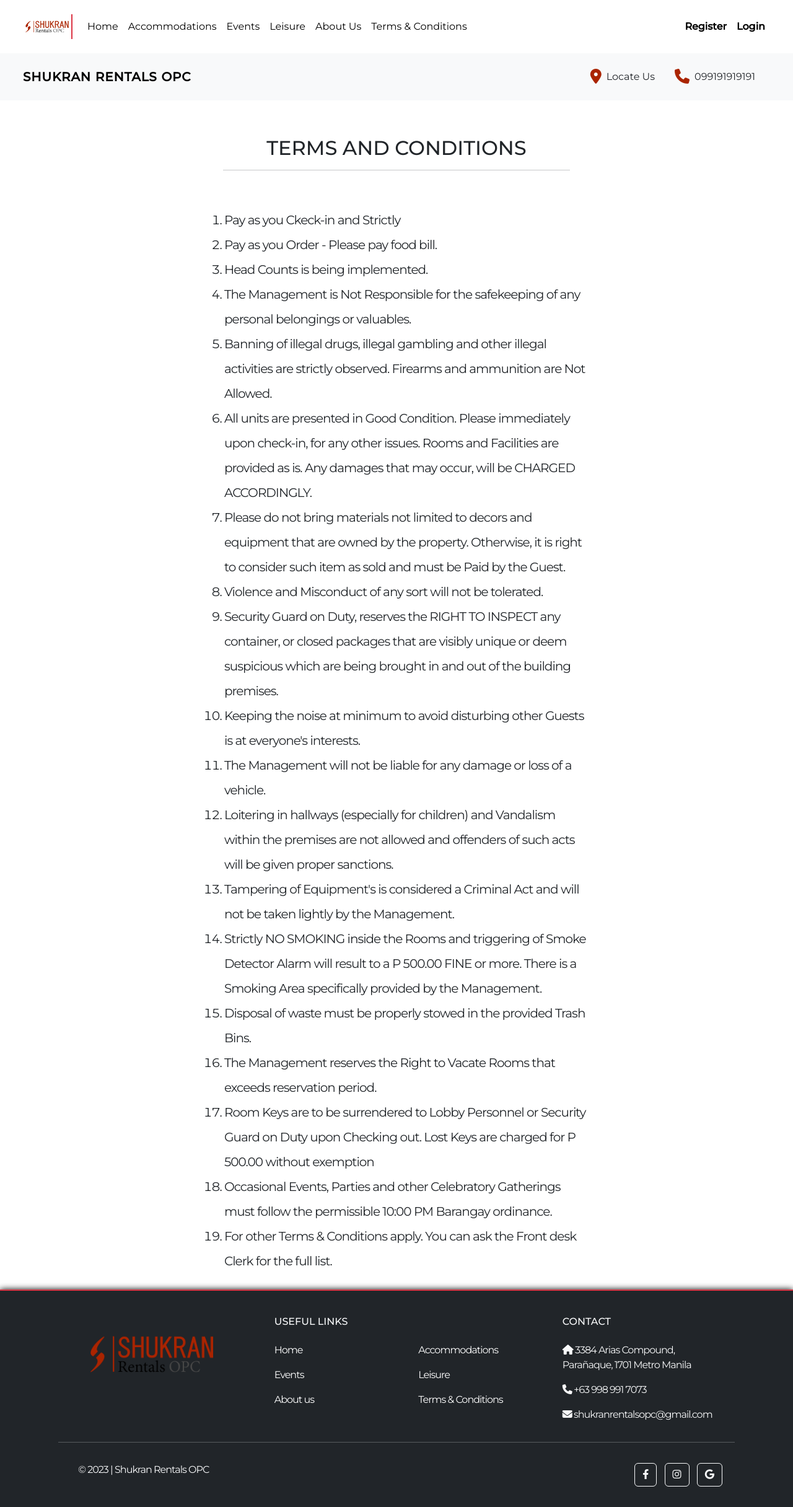
After one commit to mattaniban25/shukran-rentals, a PHP site: page /php/terms.php in a window 1280 px wide. The commit adds this page. Shown: the whole page at 62% size. Run offline with PHP 8.4, Linux system fonts and the light colour scheme; some libraries are stand-ins or nearby versions.

Commit message:
added leisure and terms page

```diff
--- a/index.php
+++ b/index.php
@@ -46,9 +46,9 @@
               <a href="index.php" class="nav-item page-header nav-link">Home</a>
               <a href="php/accommodations.php" class="nav-item page-header nav-link">Accommodations</a>
               <a href="php/events.php" class="nav-item page-header nav-link">Events</a>
-              <a href="#" class="nav-item page-header nav-link">Leisure</a>
+              <a href="php/leisure.php" class="nav-item page-header nav-link">Leisure</a>
               <a href="php/about-us.php" class="nav-item page-header nav-link">About Us</a>
-              <a href="#" class="nav-item page-header nav-link">Terms & Conditions</a>
+              <a href="php/terms.php" class="nav-item page-header nav-link">Terms & Conditions</a>
             </div>
             <div class="navbar-nav ms-auto">
               <a href="php/register.php" class="nav-item page-header nav-link"><strong>Register</strong></a>
--- a/php/header.php
+++ b/php/header.php
@@ -14,9 +14,9 @@
                     <a href="../index.php" class="nav-item page-header nav-link">Home</a>
                     <a href="accommodations.php" class="nav-item page-header nav-link">Accommodations</a>
                     <a href="events.php" class="nav-item page-header nav-link">Events</a>
-                    <a href="#" class="nav-item page-header nav-link">Leisure</a>
+                    <a href="leisure.php" class="nav-item page-header nav-link">Leisure</a>
                     <a href="about-us.php" class="nav-item page-header nav-link">About Us</a>
-                    <a href="#" class="nav-item page-header nav-link">Terms & Conditions</a>
+                    <a href="terms.php" class="nav-item page-header nav-link">Terms & Conditions</a>
                 </div>
                 <div class="navbar-nav ms-auto">
                     <a href="register.php" class="nav-item page-header nav-link"><strong>Register</strong></a>
--- /dev/null
+++ b/php/terms.php
@@ -0,0 +1,125 @@
+<!DOCTYPE html>
+<html lang="en">
+  <head>
+    <meta charset="utf-8" />
+    <meta name="viewport" content="width=device-width, initial-scale=1">
+    <meta name="author" content="ANIBAN, MATTHEW EMMANUEL DJ." />
+
+    <!-- social links logo -->
+    <link rel="stylesheet" href="https://cdnjs.cloudflare.com/ajax/libs/font-awesome/6.1.1/css/all.min.css" />
+
+    <!-- bootleg -->
+    <link href="https://cdn.jsdelivr.net/npm/bootstrap@5.3.0/dist/css/bootstrap.min.css" rel="stylesheet" integrity="sha384-9ndCyUaIbzAi2FUVXJi0CjmCapSmO7SnpJef0486qhLnuZ2cdeRhO02iuK6FUUVM" crossorigin="anonymous">
+    <script src="https://cdn.jsdelivr.net/npm/bootstrap@5.3.0/dist/js/bootstrap.bundle.min.js" integrity="sha384-geWF76RCwLtnZ8qwWowPQNguL3RmwHVBC9FhGdlKrxdiJJigb/j/68SIy3Te4Bkz" crossorigin="anonymous"></script>
+
+    <!-- CSS FILE -->
+    <link rel="stylesheet" href="../css/style.css">
+
+    <title>Shukran Rentals - Login</title>
+
+  </head>
+
+  <body>
+
+    <script>
+      AOS.init();
+    </script>
+
+    <?php include 'header.php'; ?>
+
+    <main>
+
+        <div class="container mt-5" align="center">
+            <h1 class="fs-2">TERMS AND CONDITIONS</h1>
+            <hr style="width:50%;">
+        </div>
+
+
+        <br>
+
+        <div class="container w-50">
+
+            <ol style="line-height:40px;" class="fs-5">
+                  <li>Pay as you Ckeck-in and Strictly</li>
+                  <li>Pay as you Order - Please pay food bill.</li>
+                  <li>Head Counts is being implemented.</li>
+                  <li>
+                    The Management is Not Responsible for the safekeeping of any
+                    personal belongings or valuables.
+                  </li>
+                  <li>
+                    Banning of illegal drugs, illegal gambling and other illegal
+                    activities are strictly observed. Firearms and ammunition
+                    are Not Allowed.
+                  </li>
+                  <li>
+                    All units are presented in Good Condition. Please
+                    immediately upon check-in, for any other issues. Rooms and
+                    Facilities are provided as is. Any damages that may occur,
+                    will be CHARGED ACCORDINGLY.
+                  </li>
+                  <li>
+                    Please do not bring materials not limited to decors and
+                    equipment that are owned by the property. Otherwise, it is
+                    right to consider such item as sold and must be Paid by the
+                    Guest.
+                  </li>
+                  <li>
+                    Violence and Misconduct of any sort will not be tolerated.
+                  </li>
+                  <li>
+                    Security Guard on Duty, reserves the RIGHT TO INSPECT any
+                    container, or closed packages that are visibly unique or
+                    deem suspicious which are being brought in and out of the
+                    building premises.
+                  </li>
+                  <li>
+                    Keeping the noise at minimum to avoid disturbing other
+                    Guests is at everyone's interests.
+                  </li>
+                  <li>
+                    The Management will not be liable for any damage or loss of
+                    a vehicle.
+                  </li>
+                  <li>
+                    Loitering in hallways (especially for children) and
+                    Vandalism within the premises are not allowed and offenders
+                    of such acts will be given proper sanctions.
+                  </li>
+                  <li>
+                    Tampering of Equipment's is considered a Criminal Act and
+                    will not be taken lightly by the Management.
+                  </li>
+                  <li>
+                    Strictly NO SMOKING inside the Rooms and triggering of Smoke
+                    Detector Alarm will result to a P 500.00 FINE or more. There
+                    is a Smoking Area specifically provided by the Management.
+                  </li>
+                  <li>
+                    Disposal of waste must be properly stowed in the provided
+                    Trash Bins.
+                  </li>
+                  <li>
+                    The Management reserves the Right to Vacate Rooms that
+                    exceeds reservation period.
+                  </li>
+                  <li>
+                    Room Keys are to be surrendered to Lobby Personnel or
+                    Security Guard on Duty upon Checking out. Lost Keys are
+                    charged for P 500.00 without exemption
+                  </li>
+                  <li>
+                    Occasional Events, Parties and other Celebratory Gatherings
+                    must follow the permissible 10:00 PM Barangay ordinance.
+                  </li>
+                  <li>
+                    For other Terms & Conditions apply. You can ask the Front
+                    desk Clerk for the full list.
+                  </li>
+            </ol>
+        </div>
+    </main>
+
+    <?php include 'footer.php'; ?>
+  </body>
+</html>
```
Also changed, not shown: php/leisure.php (added, +99 -0 lines), IMAGES/beerpong.jpg (added), IMAGES/billiards2.jpg (added), IMAGES/cheers.jpg (added), IMAGES/jacuzzi.jpg (added), IMAGES/leisure.jpg (added), IMAGES/movies.jpg (added).
